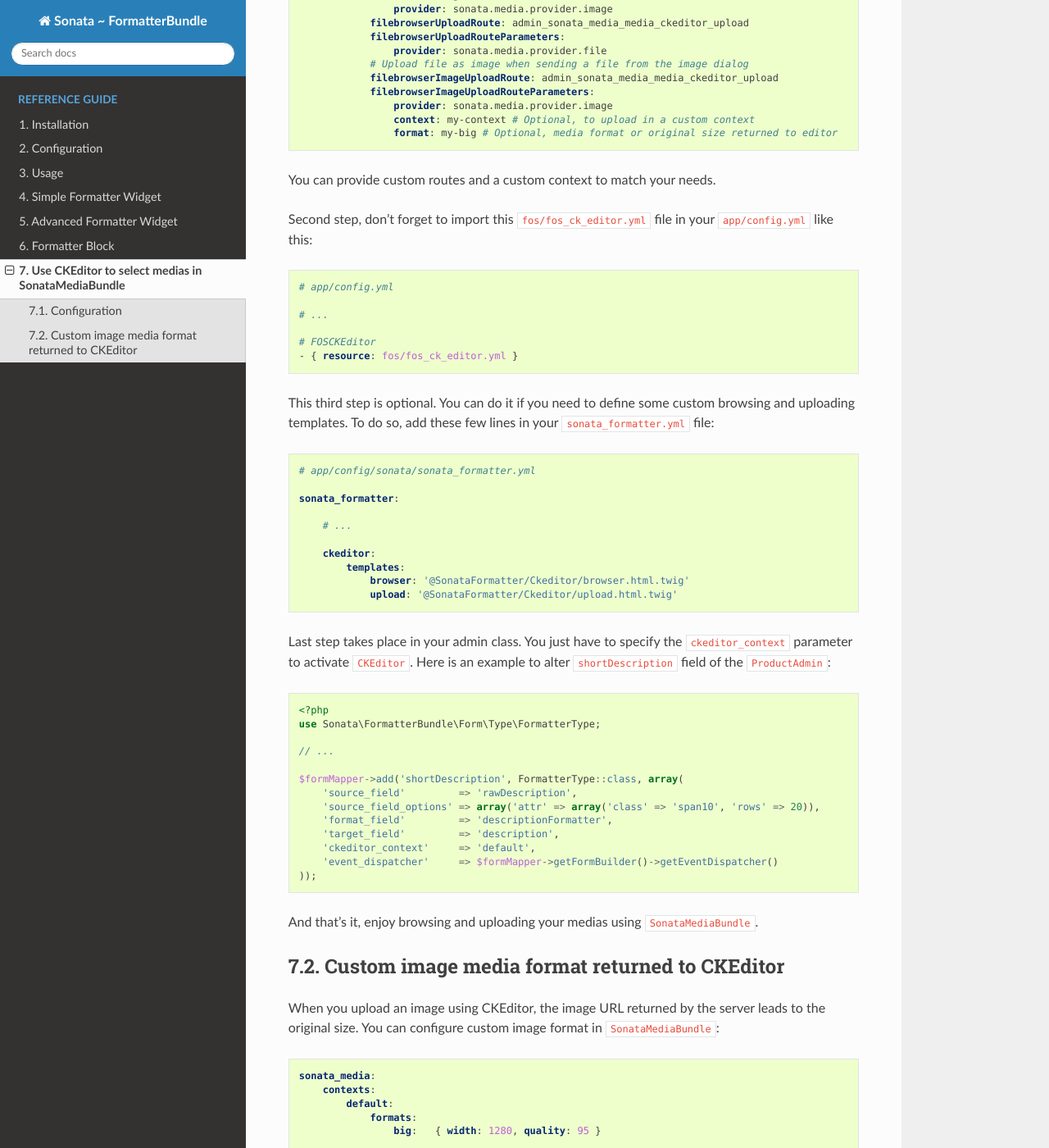
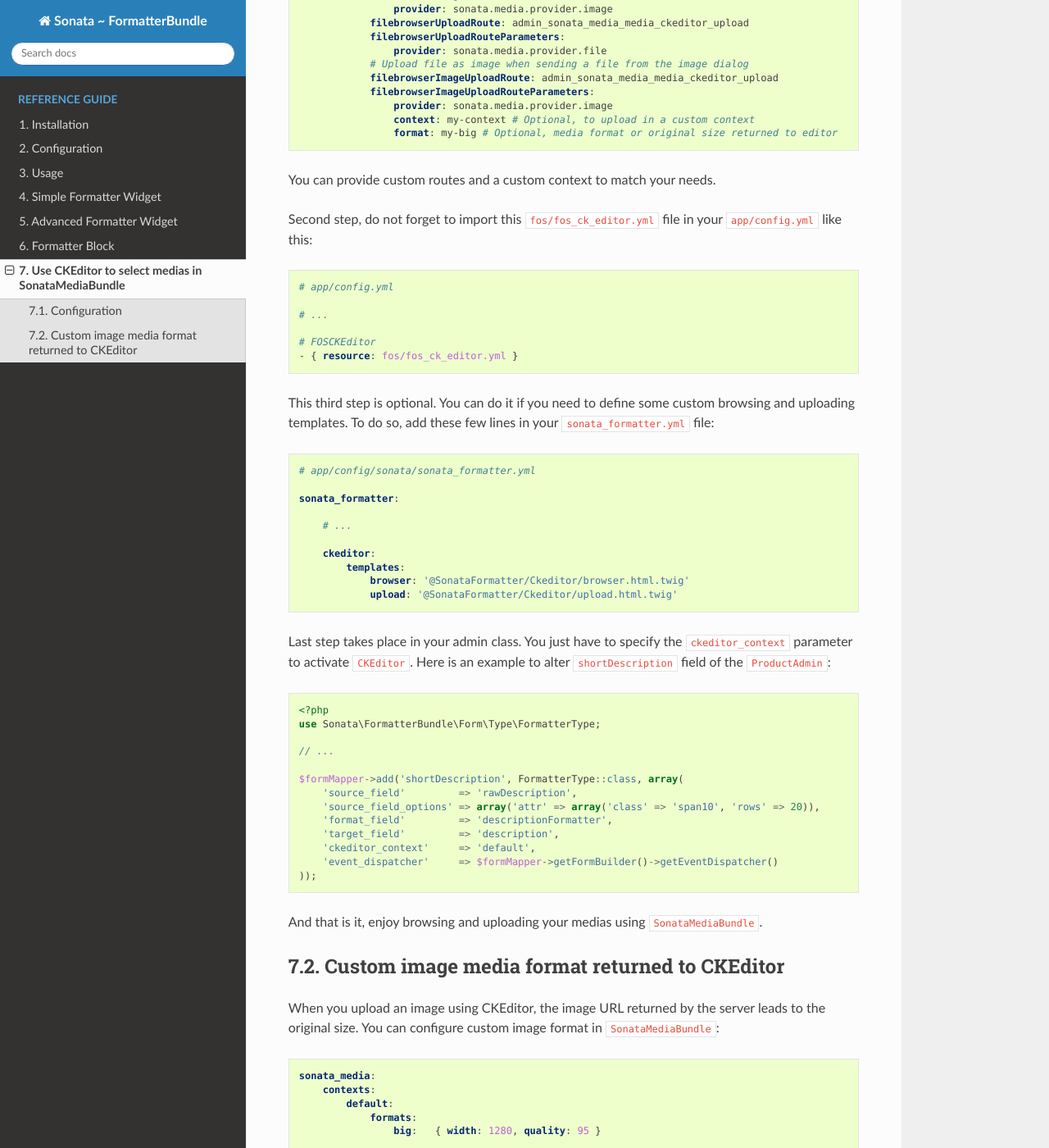
Before and after one commit to sonata-project/SonataFormatterBundle, a Sphinx documentation site: the page built from docs/reference/ckeditor_medias.rst, in a window 1280 px wide and 1400 px high, scrolled down 809 px. Shown: the whole window at 82% size. Built offline with Sphinx 7.4.7 and the Read the Docs theme 2.0.0, drawn with Linux system fonts in a browser that asks for light colours.

Commit message:
Avoid abbreviations

```diff
--- a/docs/reference/ckeditor_medias.rst
+++ b/docs/reference/ckeditor_medias.rst
@@ -53,7 +53,7 @@ contain something like this:
 
 You can provide custom routes and a custom context to match your needs.
 
-Second step, don't forget to import this ``fos/fos_ck_editor.yml`` file
+Second step, do not forget to import this ``fos/fos_ck_editor.yml`` file
 in your ``app/config.yml`` like this:
 
 .. code-block:: yaml
@@ -103,7 +103,8 @@ Here is an example to alter ``shortDescription`` field of the
         'event_dispatcher'     => $formMapper->getFormBuilder()->getEventDispatcher()
     ));
 
-And that's it, enjoy browsing and uploading your medias using ``SonataMediaBundle``.
+And that is it, enjoy browsing and uploading your medias using
+``SonataMediaBundle``.
 
 Custom image media format returned to CKEditor
 ----------------------------------------------
--- a/docs/reference/formatter_widget.rst
+++ b/docs/reference/formatter_widget.rst
@@ -59,7 +59,7 @@ Preview
 How to use it ?
 ---------------
 
-In order to make it work, let's take a real life example: "a post from a
+In order to make it work, let us take a real life example: "a post from a
 blog can have different input formats".
 So, the post model requires the following fields:
 
@@ -67,7 +67,7 @@ So, the post model requires the following fields:
 * a ``rawContent`` field: store the original content from the user;
 * a ``content`` field: store the transformed content display to the visitor.
 
-Now, let's define a form to edit this post:
+Now, let us define a form to edit this post:
 
 .. code-block:: php
 
```
